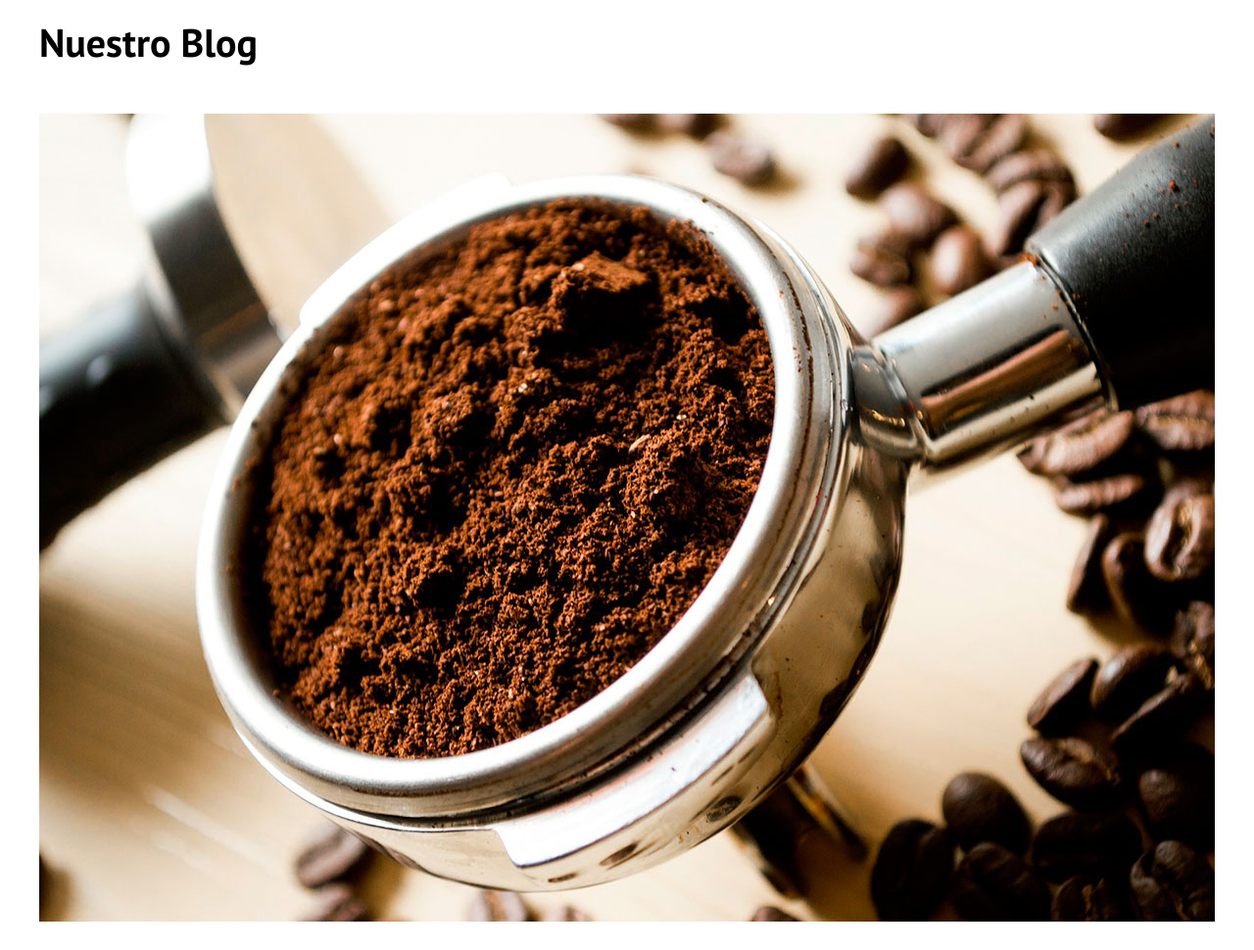
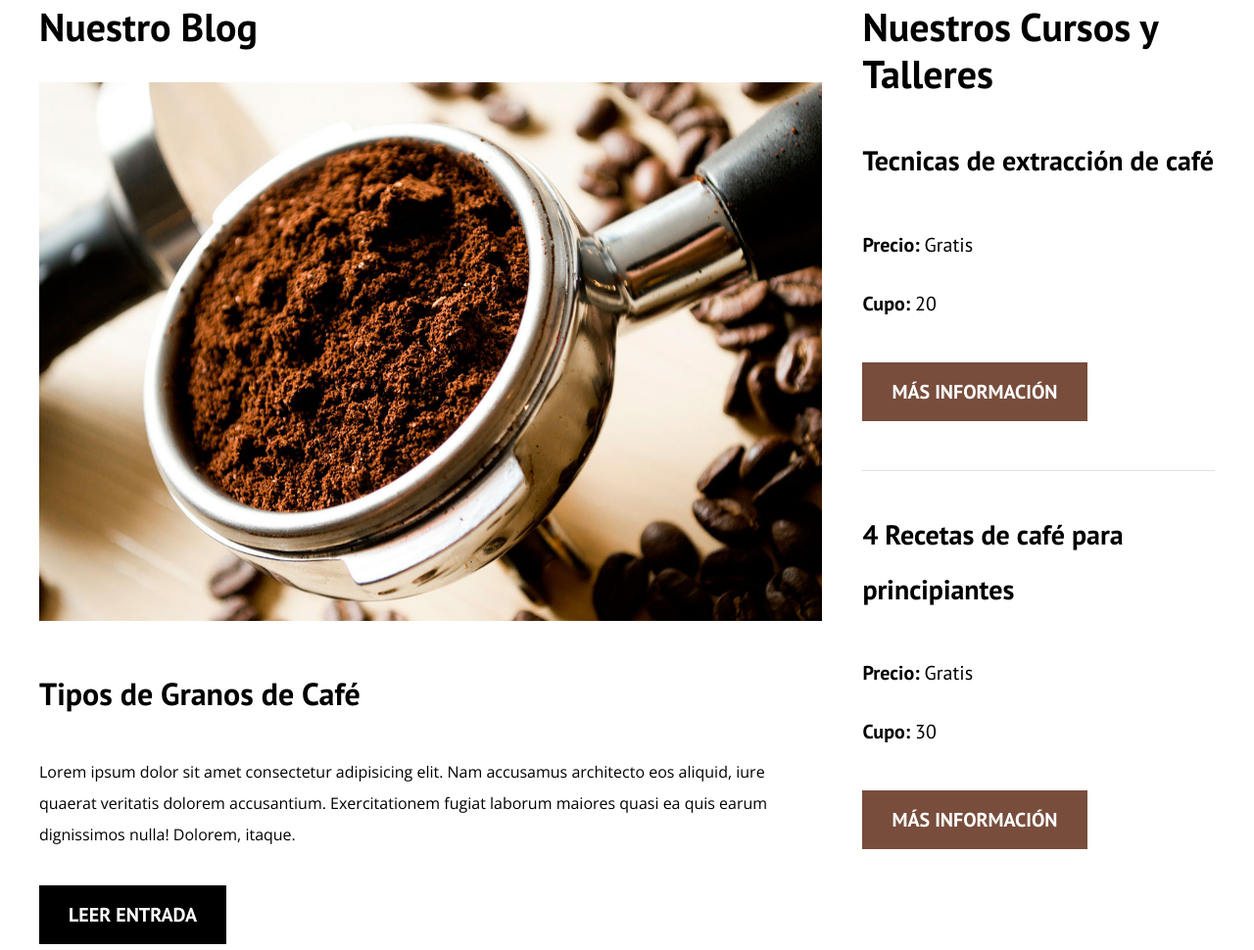
Before and after one commit to ValfraTeam/BlogCafe, a plain HTML site: page Index.html in a window 1280 px wide. Shown: the part 630-1600 px from the top of the page at 98% size. Drawn offline with nearby package versions, Linux system fonts and the light colour scheme.

Commit message:
actualizacion por botones, barras navegacion

```diff
--- a/css/style.css
+++ b/css/style.css
@@ -15,6 +15,7 @@ html {
   /**Gobales**/
   .contenedor{
       max-width: 1200px;
+      width: 95%;
       margin: 0 auto;
   }
   h1, h2, h3, h4 {
@@ -26,6 +27,7 @@ html {
   }
   h2 {
       font-size: 4rem;
+      line-height: 1.2; /*interlineado*/
   }
   h3 {
       font-size: 3.2rem
@@ -46,6 +48,32 @@ html {
   .no-margin {
       margin: 0;
   }
+  /**BOTONES**/
+  .btn {
+    display:block;
+    text-align: center;
+    padding: 1rem 3rem;
+    margin: 2rem 0;
+    color: #ffffff;
+    text-decoration: none;
+    font-family: 'PT Sans', sans-serif;
+    font-weight: 700;
+    text-transform: uppercase;
+    font-size: 2rem;
+  }
+@media (min-width: 768px) {
+    .btn{
+      display: inline-block;
+    }
+  }
+
+  .btn-primario {
+    background-color: #000000
+  }
+  .btn-secundario {
+    background-color: #784d3c;
+  }
+
 
   /**Header**/
   @media (min-width:768px) { /*tamaño de la tablet*/
@@ -81,6 +109,8 @@ html {
     text-align: center;
     display: block; /*c/ elemento tiene su propia linea*/
     font-size: 1.8rem;
+    color: #ffffff;
+    text-decoration: none;
   }
   @media (min-width: 768px ) {
     .navegacion a{
@@ -108,3 +138,99 @@ html {
   .texto-header p{
   font-size: 2.2rem;
   }
+
+  /**Contenido principal HOME **/
+  .contenido-principal {
+    display: flex; /*acomoda los item uno al lado del otro en lugar de que siga abajo*/
+    flex-wrap: wrap; /*para evitar el scroll del costado, baja el item cuando se achica la pantalla*/
+  }
+
+  .blog,
+  .cursos {
+    flex: 0 0 100%;
+    /*flex-grow: 0; indica el crecimiento
+    flex-shrink: 0; para que se haga pequeño
+    flex-basis: 100; toma todo el spacio dispo*/
+  }
+  .cursos{
+    order: -1; /*Ordena cursos antes que blog*/
+  }
+
+ @media (min-width: 768px ){
+    .contenido-principal{
+      justify-content: space-between;
+    }
+    .blog{
+      flex-basis: 66.6%;
+      order: -1;
+    }
+    .cursos{
+      flex-basis: calc(33.3% - 4rem);
+    }
+  }
+
+ /**Opcional* para ver el contenido mas pequeño
+ .entrada-blog{
+   display: flex;
+   justify-content: space-between;
+ }
+ .entrada-blog .imagen{
+  flex: 0 0 40%;
+}
+.entrada-blog .contenido-blog{
+  flex: 0 0 calc(60% - 2rem)
+}
+*/
+
+/**Opcional*/
+.entrada-blog {
+  margin-bottom: 2rem;
+  border-bottom: 1px solid #e1e1e1; /*linea q separa las ent del blog*/
+}
+
+.entrada-blog:last-of-type{
+  border: none; /*eliminia linea en el ultimo selector*/
+}
+
+/** Cursos sidebar **/
+.curso-lista {
+  padding: 0;
+  list-style: none;
+}
+.curso {
+  padding-bottom: 3rem;
+  border-bottom: 1px solid #e1e1e1;
+}
+
+.curso:last-of-type {
+  border: none;
+}
+
+.curso p {
+  font-family: 'PT Sans', sans-serif;
+  font-weight: 700;
+  font-size: 2rem;
+}
+.curso p span {
+  font-weight: 400;
+}
+
+/**Footer**/
+.site-footer {
+  background-color: #000000;
+  padding: 3rem;
+  margin-top: 4rem;
+
+}
+
+.site-footer p {
+  color: #ffffff;
+  font-size: 4rem;
+  font-weight: 400;
+  font-family: 'PT Sans', sans-serif;
+  text-align: center;
+}
+
+.site-footer p span {
+  font-weight: 700;
+}
```
